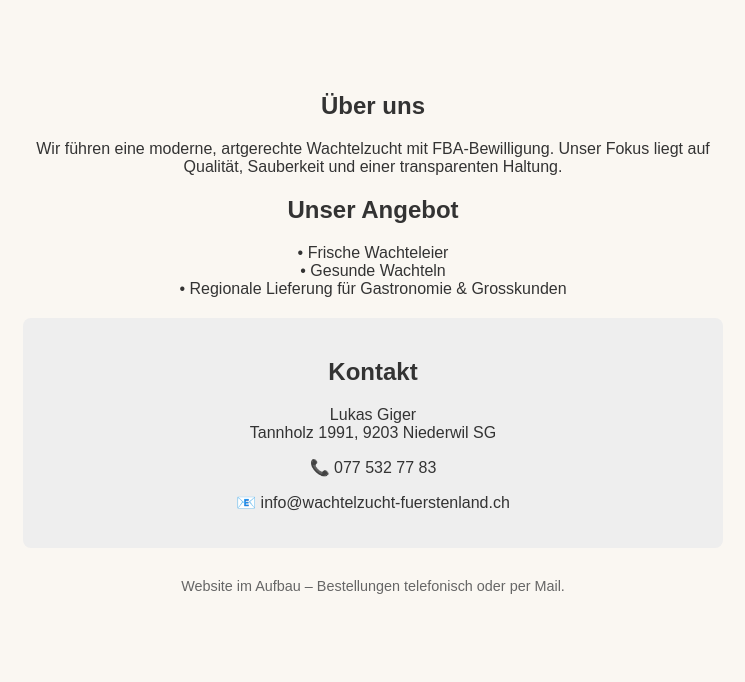
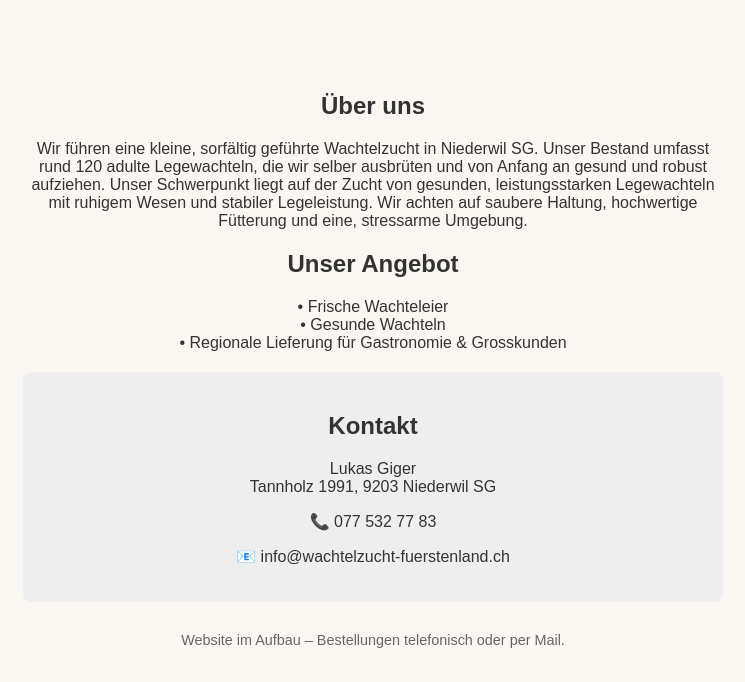
Before and after one commit to wachtelzuchtfuerstenland/wachtelzucht-fuerstenland.ch, a plain HTML site: page index.html in a window 1280 px wide. Shown: the part 141-823 px from the top of the page, without its empty margins (267-1012 px from the left). Before the commit the page ends 800 px from the top, so only its background shows below. Drawn offline with Linux system fonts and the light colour scheme.

Commit message:
Update index.html

```diff
--- a/index.html
+++ b/index.html
@@ -43,8 +43,11 @@
 <div class="section">
     <h2>Über uns</h2>
     <p>
-        Wir führen eine moderne, artgerechte Wachtelzucht mit FBA‑Bewilligung.
-        Unser Fokus liegt auf Qualität, Sauberkeit und einer transparenten Haltung.
+        Wir führen eine kleine, sorfältig geführte Wachtelzucht in Niederwil SG.
+        Unser Bestand umfasst rund 120 adulte Legewachteln, die wir selber ausbrüten und von Anfang an gesund und robust aufziehen.
+
+        Unser Schwerpunkt liegt auf der Zucht von gesunden, leistungsstarken Legewachteln mit ruhigem Wesen und stabiler Legeleistung.
+        Wir achten auf saubere Haltung, hochwertige Fütterung und eine, stressarme Umgebung.
     </p>
 
     <h2>Unser Angebot</h2>
```
